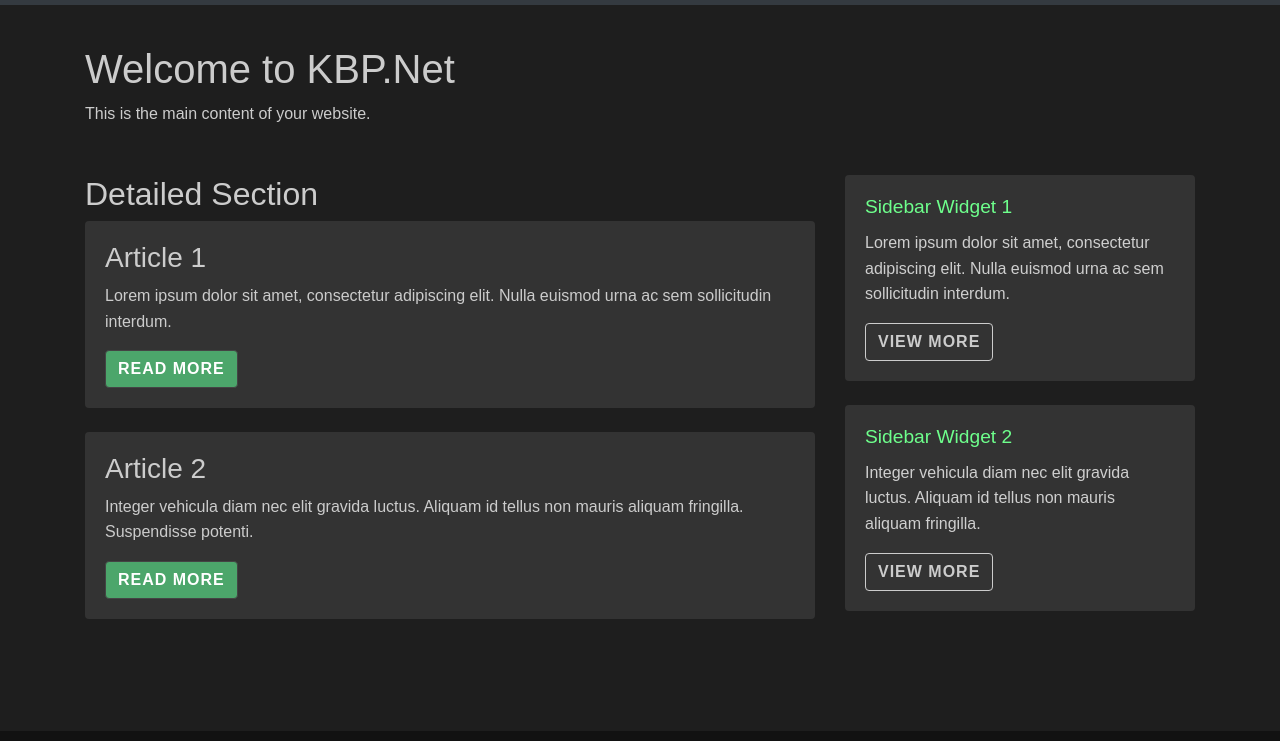
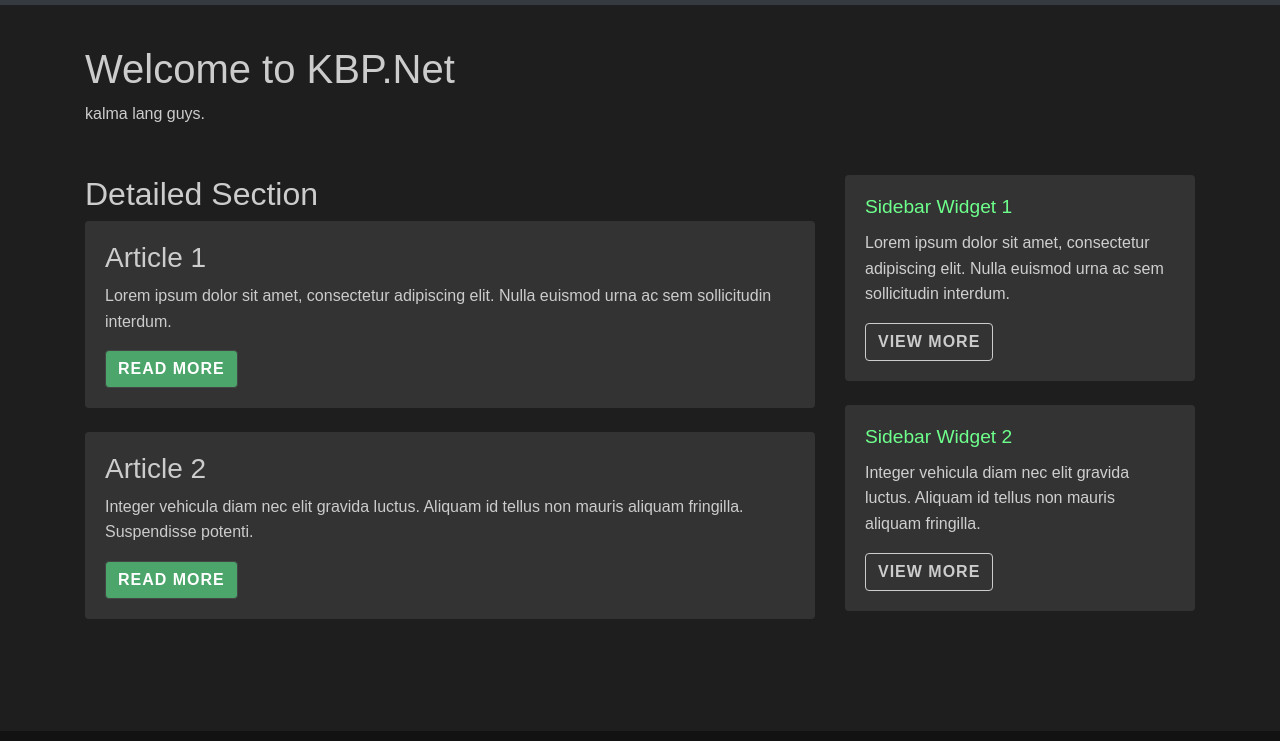
Before and after one commit to piguezkenneth/kbp-homepage, a plain HTML site: page index.html in a window 1280 px wide. Shown: the part 59-800 px from the top of the page. Drawn offline with nearby package versions, Linux system fonts and the light colour scheme.

Commit message:
Update index.html

```diff
--- a/index.html
+++ b/index.html
@@ -87,7 +87,7 @@
     <main>
         <div class="container">
             <h1>Welcome to KBP.Net</h1>
-            <p>This is the main content of your website.</p>
+            <p>kalma lang guys.</p>
 
             <section class="my-5">
                 <div class="row">
```
